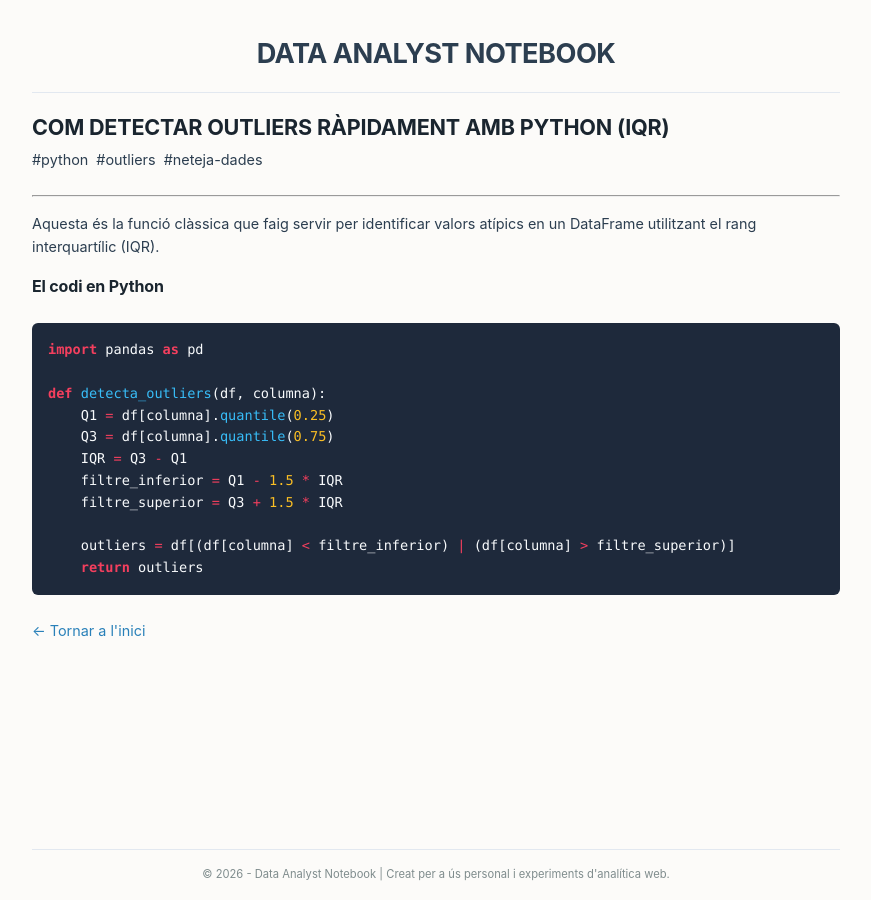
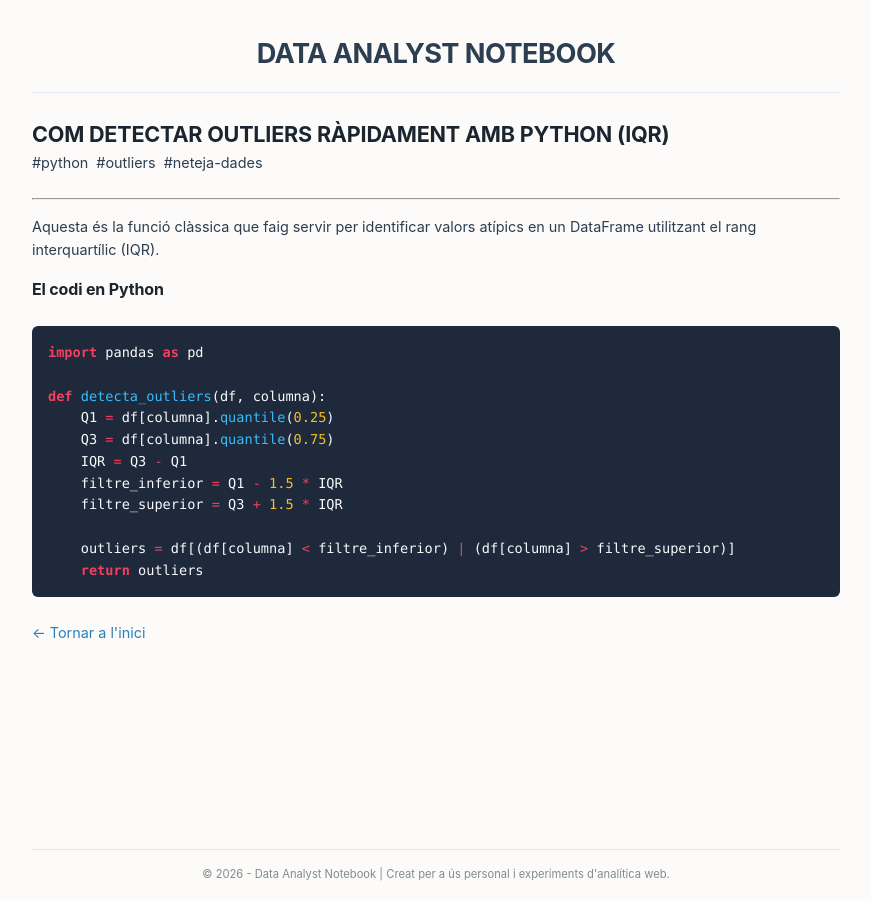
Before and after one commit to alberthr/alberthr.github.io, a Jekyll site: the page built from _posts/2026-06-09-outliers-iqr.md, in a window 1280 px wide. Shown: the whole page, without its empty margins (204-1075 px from the left). Built offline with Jekyll 4.4.1, drawn with Linux system fonts in a browser that asks for light colours.

Commit message:
Update style.css

```diff
--- a/assets/css/style.css
+++ b/assets/css/style.css
@@ -92,6 +92,11 @@ h3 { font-size: 1.0rem; }
   text-align: center;
 }
 
+.post-content h1 {
+  margin-bottom: 0rem;
+  margin-top: 1.5rem;
+}
+
 /* Llistat de posts net i minimalista (SENSE CAIXES) */
 ul {
   padding: 0;
@@ -175,7 +180,7 @@ ul {
 
 .post-tags {
   margin-bottom: 1.5rem;
-  margin-top: -1.0rem;
+  /*margin-top: -1.0rem;*/
   display: flex;
   gap: 0.5rem;
 }
```
